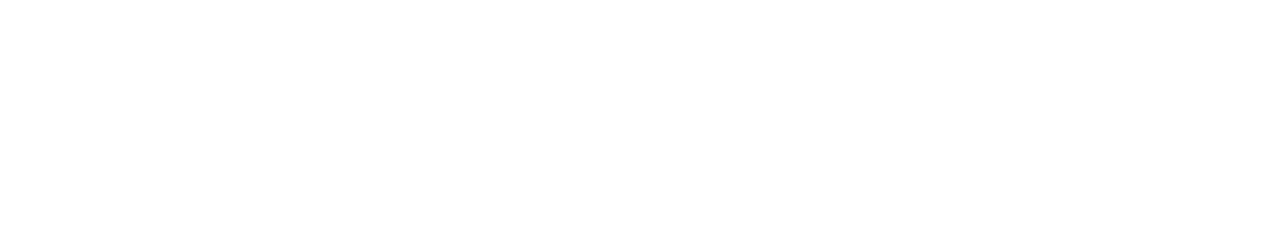
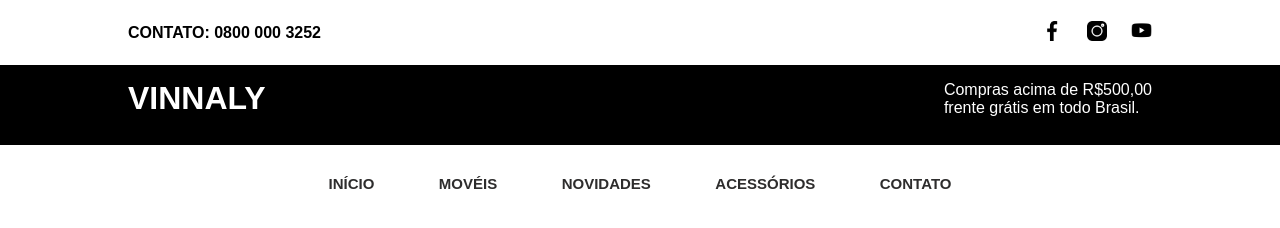
Before and after one commit to HeltonCarlos/VINNALY-ECOMMERCE, a plain HTML site: page produto.html in a window 1280 px wide. Drawn offline with Linux system fonts and the light colour scheme.

Commit message:
menu README
MENU

```diff
--- a/produto.html
+++ b/produto.html
@@ -7,6 +7,36 @@
     <title>VINNALY-PRODUTOS</title>
 </head>
 <body>
+    <div class="topo">
+        <div class="atend">
+                <p>CONTATO: 0800 000 3252</p>
+        </div>
 
+        <div class="redesocial">
+            <span><a href="www.facebook.com"><img src="IMG/facebook.png" alt="facebook" width="20px"></a></span>
+            <span><a href="www.instaregm.com"><img src="IMG/instagram.png" alt="Instagram" width="20px"></a></span>
+            <span><a href="www.youtube.com"><img src="IMG/youtube.png" alt="youtube" width="21px"></a></span>
+        </div>
+</div>
+<header>
+    <div class="black">
+    <div class="container">
+        <h1>VINNALY</h1>
+        <div>
+            <p>Compras acima de R$500,00<br>
+                frente grátis em todo Brasil.</p>
+        </div>
+    </div>
+    </div>
+    <nav>
+    <ul>
+        <li><a href="#hero">Início</a></li>
+        <li><a href="#sect01">Movéis</a></li>
+        <li><a href="#sect02">Novidades</a></li>
+        <li><a href="#sect03">Acessórios</a></li>
+        <li><a href="#sect04">Contato</a></li>
+    </ul>
+    </nav>
+</header>
 </body>
 </html>
```
